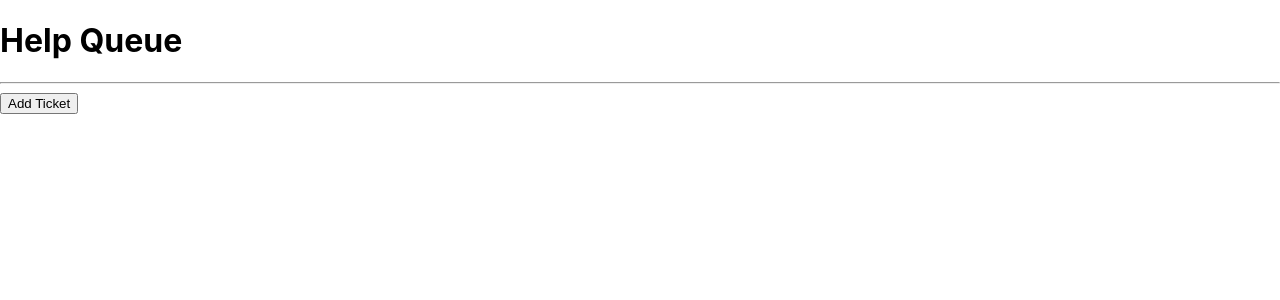
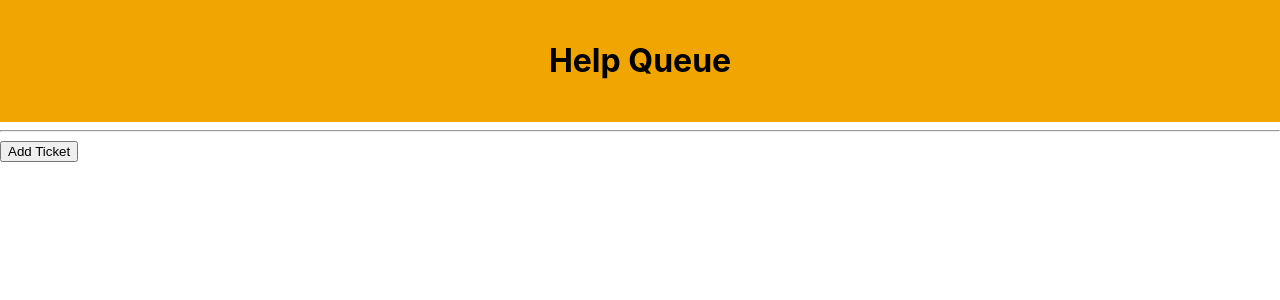
Before and after one commit to brussell36/help-queue, a React (Create React App) app: page / in a window 1280 px wide. Shown: the top 300 px of the page. Built offline with nearby package versions, Linux system fonts and the light colour scheme.

Commit message:
Add styles and update constructor in TicketControl.js
Co-authored-by: Peter Grimm <pagrimm@gmail.com>
Co-authored-by: fetonecontrol <frederick.ernest@gmail.com>

```diff
--- a/package.json
+++ b/package.json
@@ -6,7 +6,9 @@
     "@testing-library/jest-dom": "^4.2.4",
     "@testing-library/react": "^9.5.0",
     "@testing-library/user-event": "^7.2.1",
+    "bootstrap": "^4.5.2",
     "react": "^16.13.1",
+    "react-bootstrap": "^1.3.0",
     "react-dom": "^16.13.1",
     "react-scripts": "3.2.0"
   },
--- a/public/index.html
+++ b/public/index.html
@@ -24,7 +24,7 @@
       work correctly both with client-side routing and a non-root public URL.
       Learn how to configure a non-root public URL by running `npm run build`.
     -->
-    <title>React App</title>
+    <title>Help Queue</title>
   </head>
   <body>
     <noscript>You need to enable JavaScript to run this app.</noscript>
--- a/src/components/Header.js
+++ b/src/components/Header.js
@@ -1,9 +1,18 @@
 import React from "react";
 
-function Header() {
+function MyStyledHeader(props) {
+  const myStyledHeaderStyles = {
+    backgroundColor: '#f0a500',
+    textAlign: 'center',
+    padding: '20px'
+  }
   return (
-    <h1>Help Queue</h1>
+    <div style={myStyledHeaderStyles}>
+      <h1>Help Queue</h1>
+    </div>
   );
 }
 
-export default Header;
+
+
+export default MyStyledHeader;
--- a/src/components/TicketControl.js
+++ b/src/components/TicketControl.js
@@ -8,7 +8,8 @@ class TicketControl extends React.Component {
     super(props);
     this.state = {
       formVisibleOnPage: false,
-      masterTicketList: []
+      masterTicketList: [],
+      selectedList: null
     };
   }
 
@@ -20,7 +21,10 @@ class TicketControl extends React.Component {
 
   handleAddingNewTicketToList = (newTicket) => {
     const newMasterTicketList = this.state.masterTicketList.concat(newTicket);
-    this.setState({masterTicketList: newMasterTicketList, formVisibleOnPage: false});
+    this.setState({
+      masterTicketList: newMasterTicketList,
+      formVisibleOnPage: false
+    });
   }
 
   render(){
```
Also changed, not shown: 1 other file (tests, documents, lock files or other folders).
